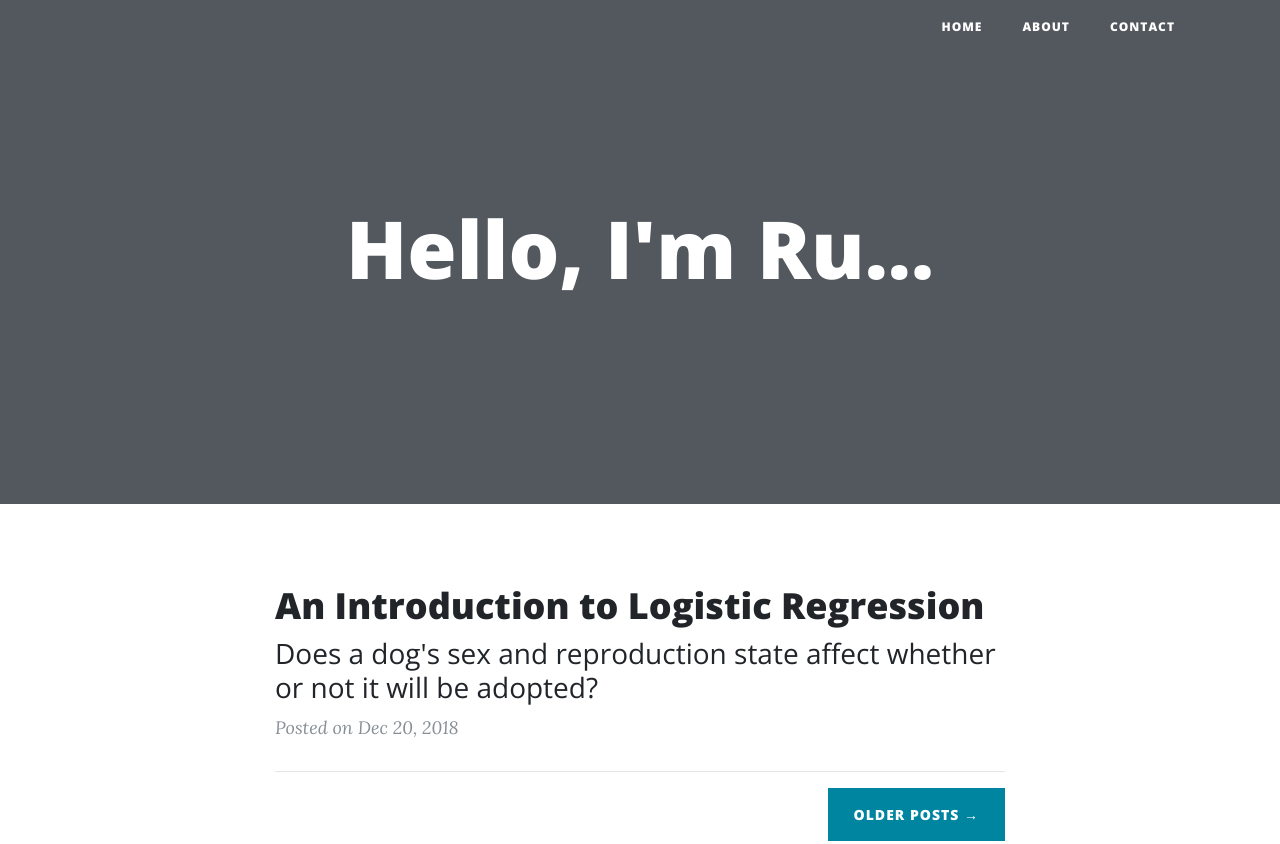
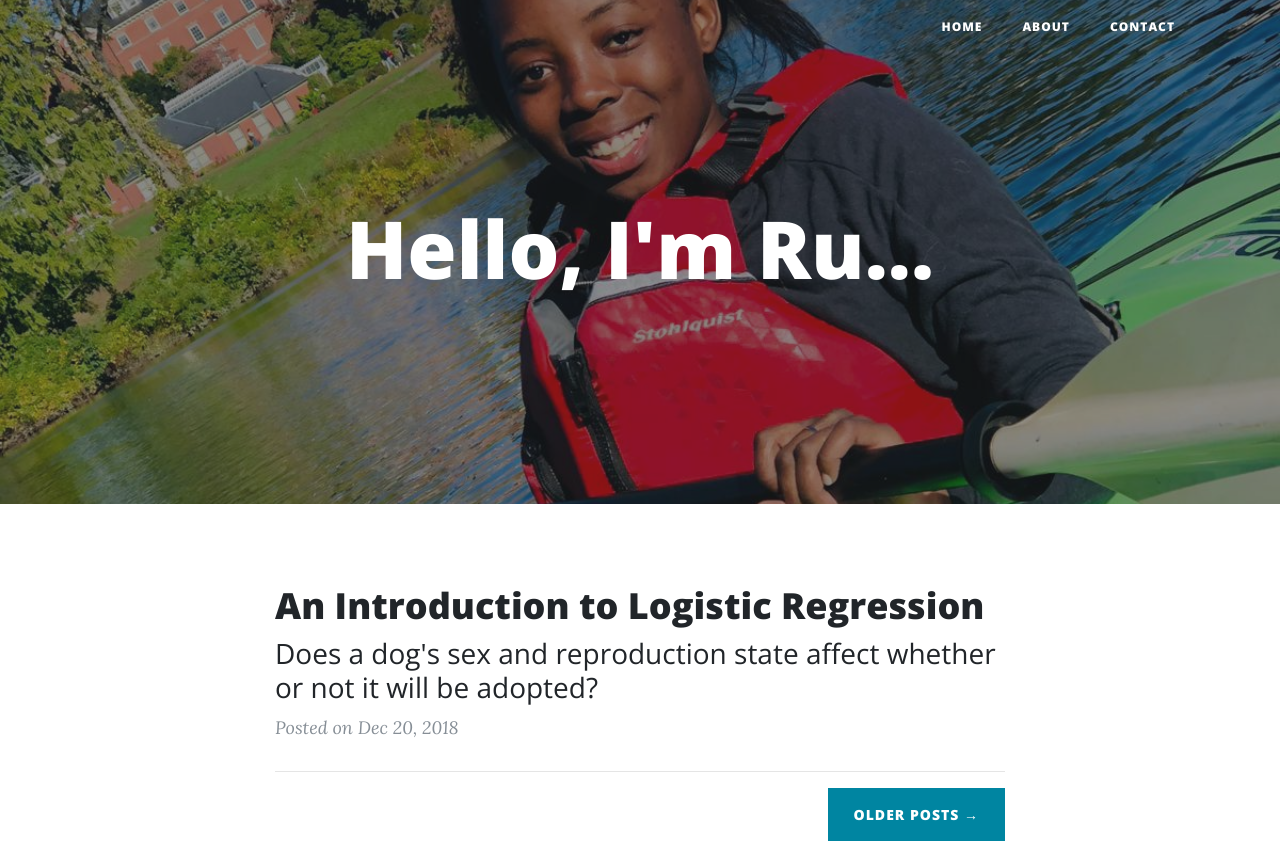
Before and after one commit to RutendoM/rutendom.github.io, a website: page index.html in a window 1280 px wide. Shown: the top 844 px of the page. Drawn offline with nearby package versions, Linux system fonts and the light colour scheme.

Commit message:
added image

```diff
--- a/index.html
+++ b/index.html
@@ -53,7 +53,7 @@
     </nav>
 
     <!-- Page Header -->
-    <header class="masthead" style="background-image: url('img/outdoor')">
+    <header class="masthead" style="background-image: url('img/outdoor.jpg')">
       <div class="overlay"></div>
       <div class="container">
         <div class="row">
```
